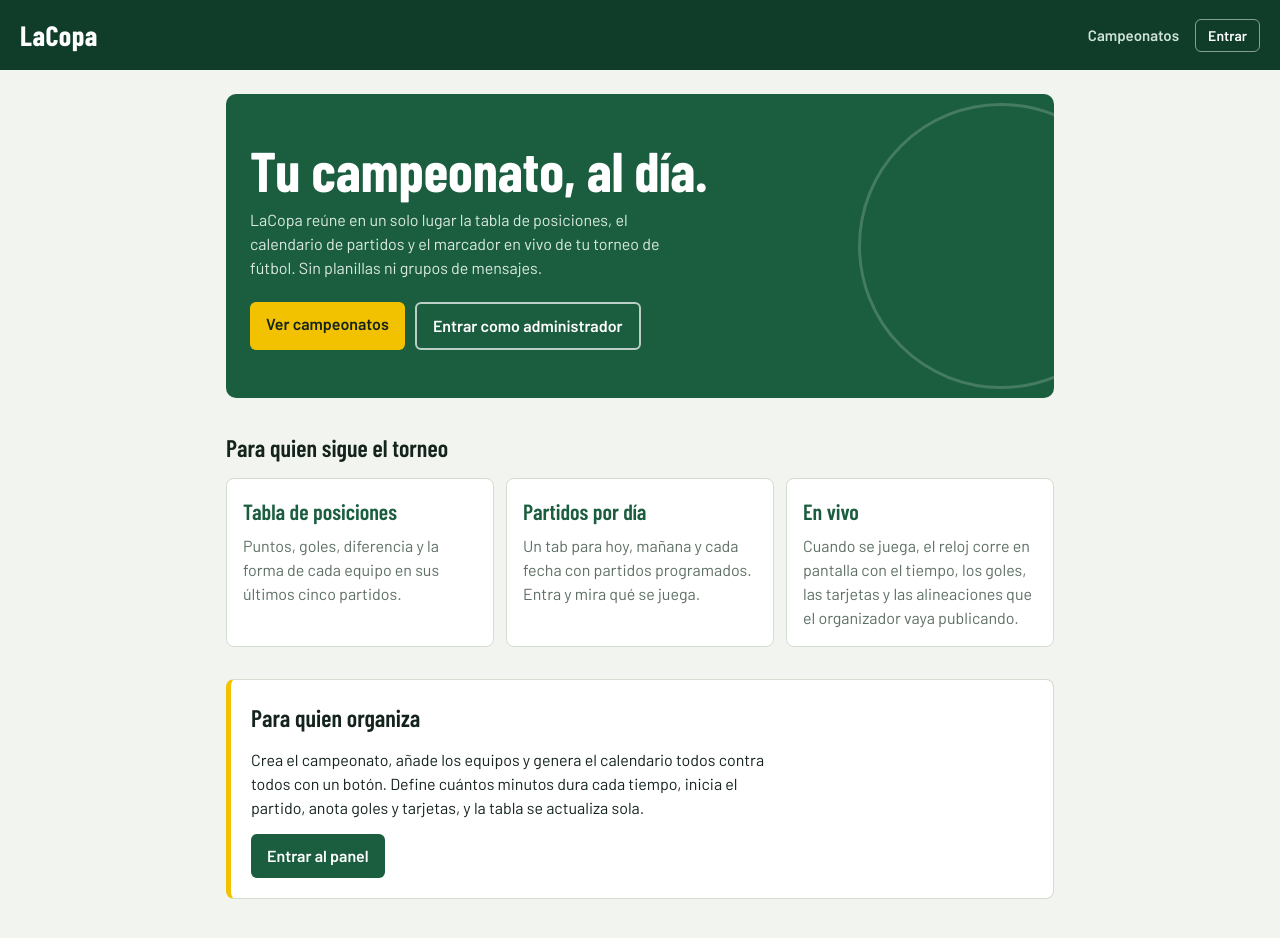
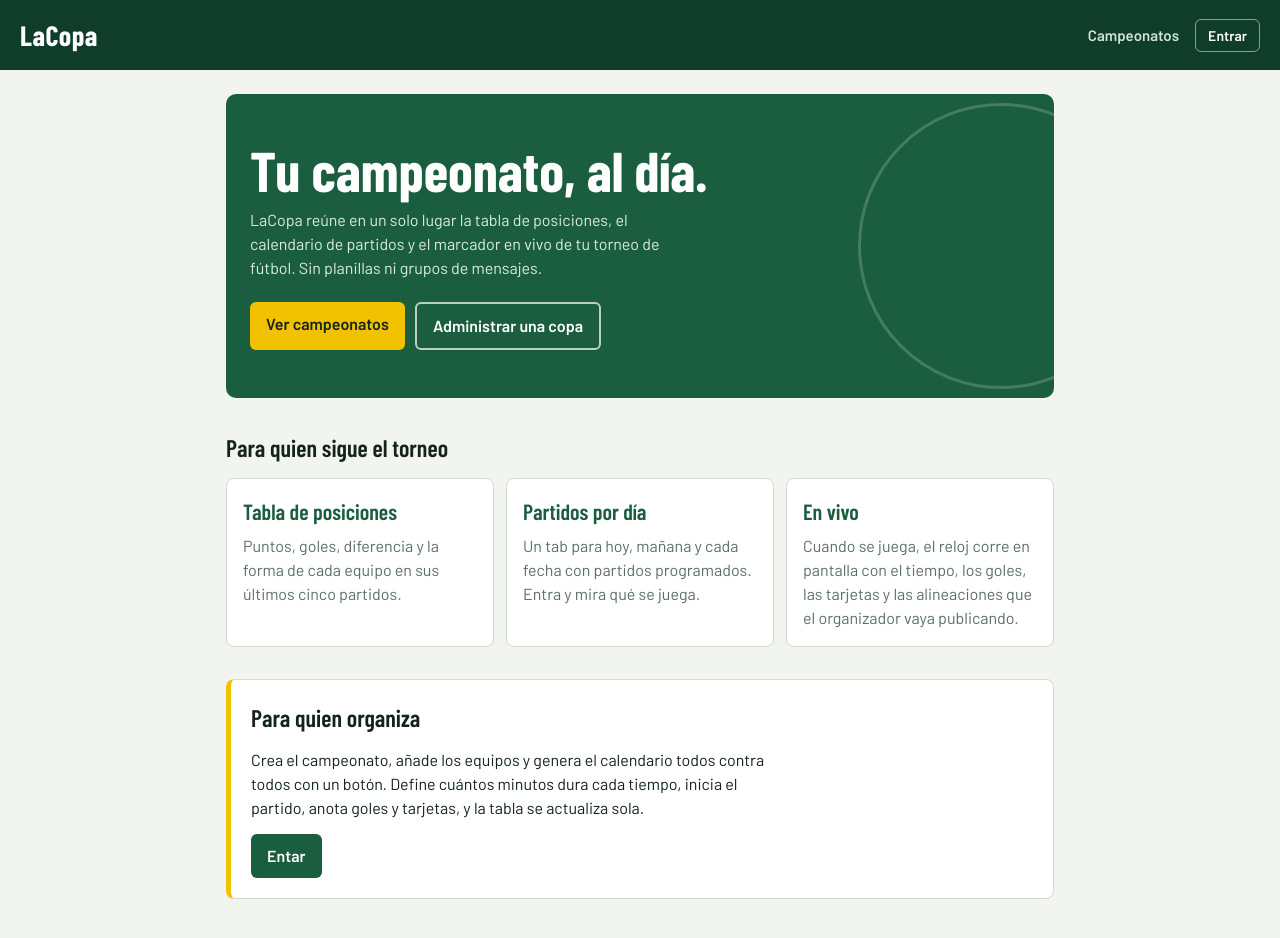
Before and after one commit to s4ndrodev/la-copa, a Next.js app: page / in a window 1280 px wide. Shown: the top 938 px of the page. Built offline with nearby package versions, Linux system fonts and the light colour scheme; no server answers.

Commit message:
update home

```diff
--- a/app/campeonato/[id]/page.js
+++ b/app/campeonato/[id]/page.js
@@ -33,7 +33,6 @@ export default function Campeonato() {
 
   return (
     <>
-      <Link href="/campeonatos" className="volver">← Campeonatos</Link>
       <h1 className="campeonato-titulo">{champ.name}</h1>
 
       <div className="tabs" role="tablist">
--- a/app/page.js
+++ b/app/page.js
@@ -11,7 +11,7 @@ export default function Bienvenida() {
         </p>
         <div className="hero-acciones">
           <Link href="/campeonatos" className="btn btn-amarillo">Ver campeonatos</Link>
-          <Link href="/login" className="btn btn-borde">Entrar como administrador</Link>
+          <Link href="/login" className="btn btn-borde">Administrar una copa</Link>
         </div>
       </section>
 
@@ -43,7 +43,7 @@ export default function Bienvenida() {
           botón. Define cuántos minutos dura cada tiempo, inicia el partido, anota goles y tarjetas,
           y la tabla se actualiza sola.
         </p>
-        <Link href="/login" className="btn">Entrar al panel</Link>
+        <Link href="/login" className="btn">Entar</Link>
       </section>
     </>
   );
```
